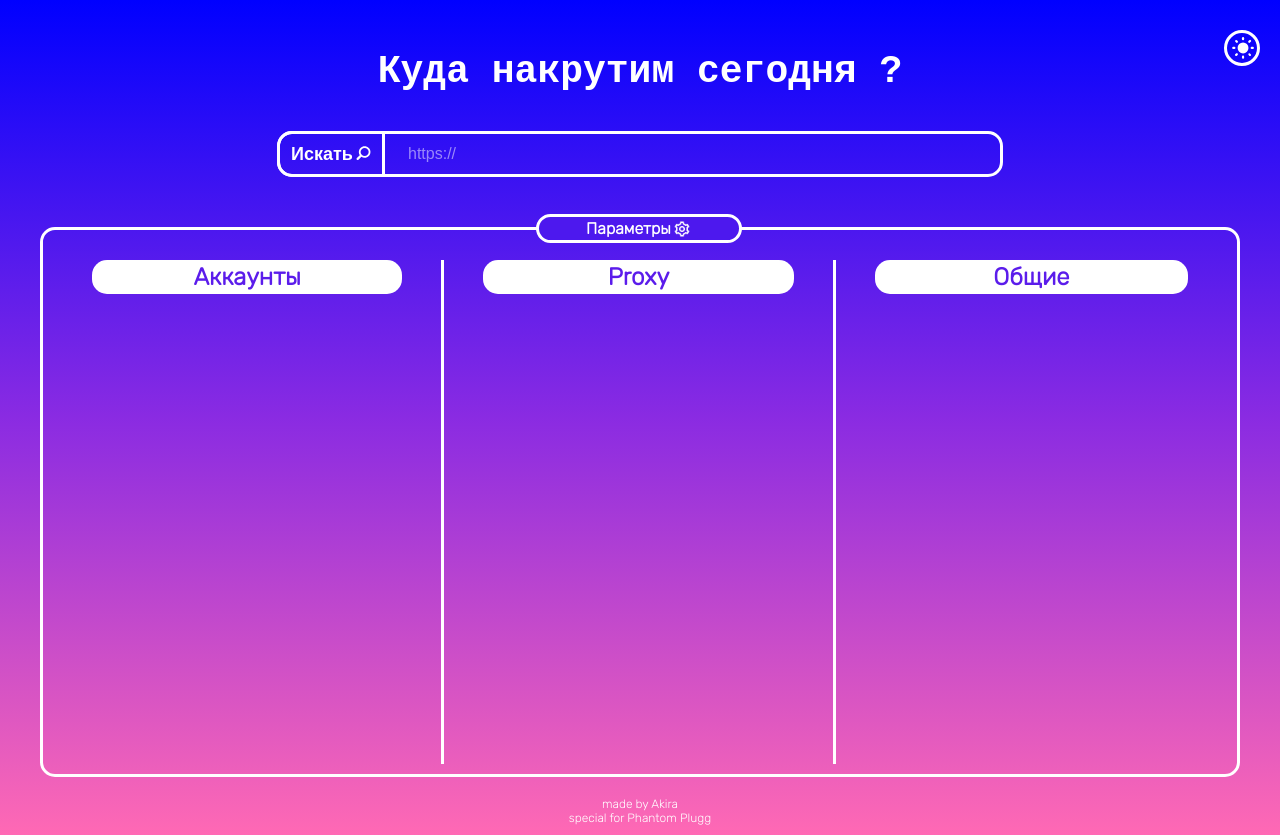
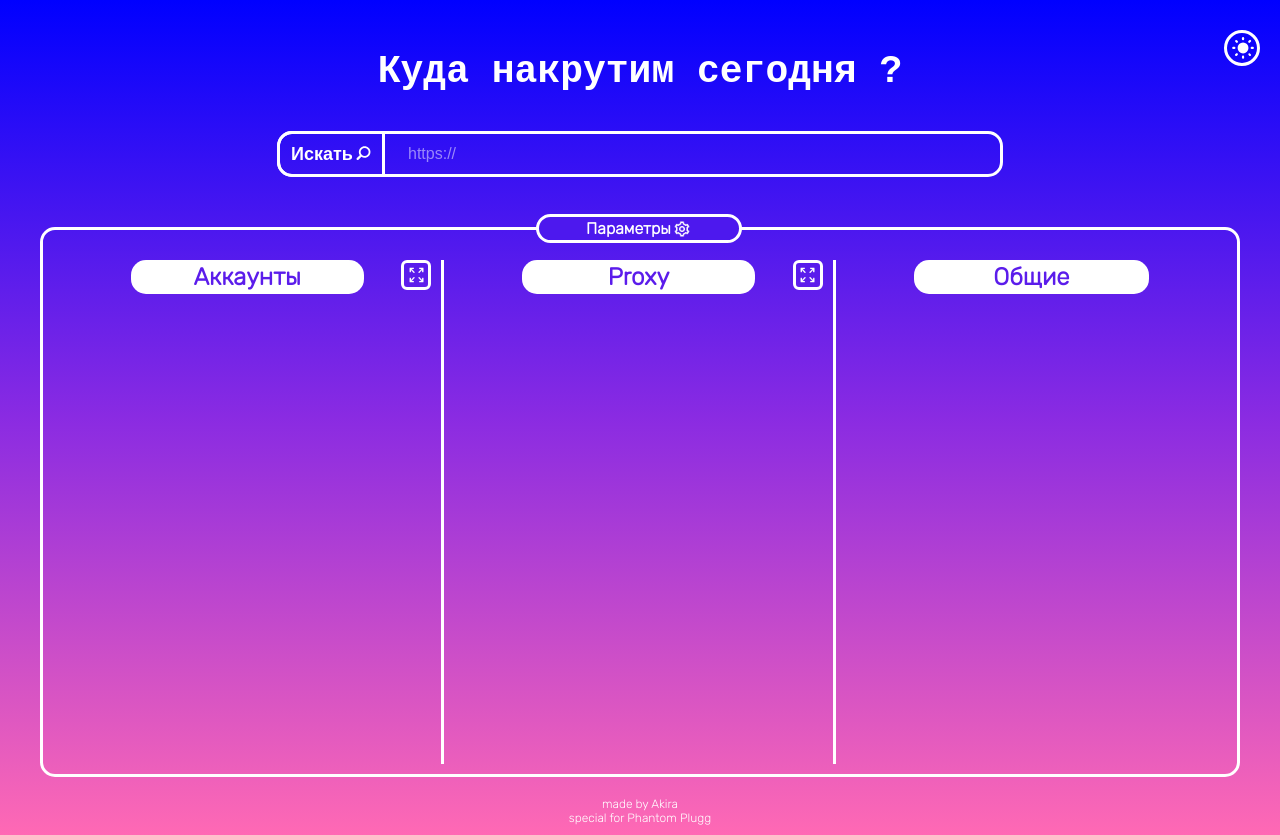
Before and after one commit to antonkhomenko/videoViewer, a website: page ui/index.html in a window 1280 px wide. Drawn offline with Linux system fonts and the light colour scheme.

Commit message:
fix scaled windows in settings container

```diff
--- a/ui/index.html
+++ b/ui/index.html
@@ -42,15 +42,21 @@
                     <span>Параметры</span>
                     <img src="imgs/settingsIcon.png" alt="settings">
                 </div>
-                <div class="settingsAccountsContainer">
+                <div class="settingsAccountsContainer settingsWindow">
                     <b>
                         Аккаунты
                     </b>
+                    <div class="expandSettingsContainer">
+                        <img src="./imgs/expandIcon.png" alt="expandIcon">
+                    </div>
                 </div>
-                <div class="settingsProxyContainer">
+                <div class="settingsProxyContainer settingsWindow">
                     <b>Proxy</b>
+                    <div class="expandSettingsContainer">
+                        <img src="./imgs/expandIcon.png" alt="expandIcon">
+                    </div>
                 </div>
-                <div class="settingsCommonContainer">
+                <div class="settingsCommonContainer settingsWindow">
                     <b>Общие</b>
                 </div>
             </div>
--- a/ui/scripts/script.js
+++ b/ui/scripts/script.js
@@ -76,3 +76,21 @@ function hoverFunc(event) {
         icon.style.fill = '#fff';
     }
 }
+
+const expandSettingsContainer = document.getElementsByClassName('expandSettingsContainer');
+const settingsWindows = [...document.querySelectorAll('.settingsWindow')];
+
+
+
+for(let i = 0; i < expandSettingsContainer.length; i++) {
+    expandSettingsContainer[i].onclick = (event) => {
+        let targetElem = expandSettingsContainer[i].parentElement;
+        settingsWindows.forEach(item => {
+            if(item.className != targetElem.className) {
+                item.classList.toggle('invisibleSettingWindow');
+            } else {
+                item.classList.toggle('expandedWindow');
+            }
+        })
+    };
+}
--- a/ui/style/style.css
+++ b/ui/style/style.css
@@ -188,15 +188,49 @@ body {
     font-size: 24px;
     font-weight: 900;
     text-align: center;
-    width: 80%;
+    width: 60%;
     color: #5b1ceb;
     background-color: white;
     border-radius: 15px;
     padding: 3px 0;
+    cursor: pointer;
 }
 
 .settingsContainerBdark {
     color: #00015c !important   ;
+}
+
+.expandSettingsContainer {
+    position: absolute;
+    top: 0;
+    right: 10px;
+    width: 30px;
+    height: 30px;
+    border: 3px solid white;
+    box-sizing: border-box;
+    border-radius: 6px;
+    display: flex;
+    justify-content: center;
+    align-items: center;
+}
+
+.expandSettingsContainer:hover .expandSettingsContainer img{
+    transform: scale(1.2);
+}
+
+.expandedWindow {
+    width: 100% !important;
+    border: none !important;
+}
+
+.invisibleSettingWindow {
+    display: none!important;
+    width: 0px;
+}
+
+.expandSettingsContainer > img {
+    width: 80%;
+    height: 80%;
 }
 
 /*container in Settings */
@@ -209,6 +243,8 @@ body {
     box-sizing: border-box;
     align-items: center;
     border-right: 3px solid white;
+    position: relative;
+    transition: .5s;
 }
 
 .settingsProxyContainer {
@@ -219,6 +255,8 @@ body {
     box-sizing: border-box;
     align-items: center;
     border-right: 3px solid white;
+    position: relative;
+    transition: .5s;
 }
 
 .settingsCommonContainer {
@@ -228,6 +266,7 @@ body {
     flex-direction: column;
     box-sizing: border-box;
     align-items: center;
+    transition: .5s;
 }
 
 /*End Container in Settings*/
```
Also changed, not shown: ui/imgs/expandIcon.png (added).
